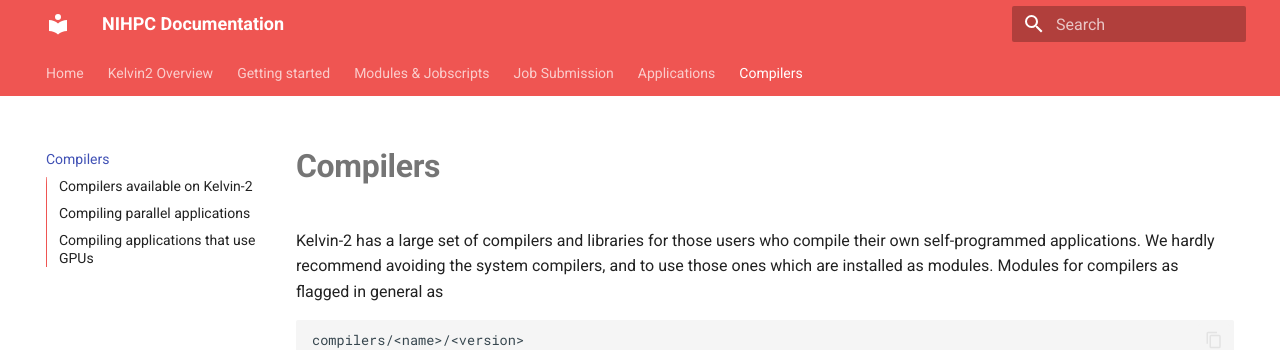
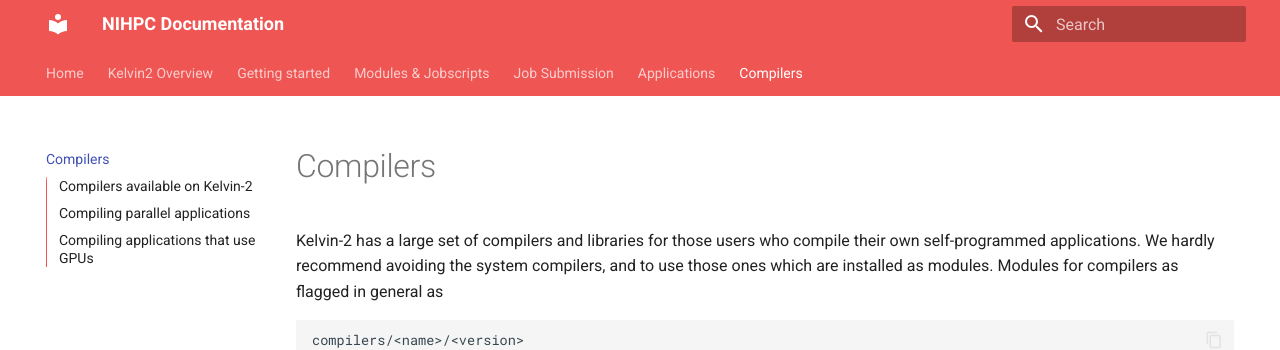
Before and after one commit to ethanbradley/nihpc-documentation, an MkDocs documentation site: the page built from docs/Compilers.md, in a window 1280 px wide. Shown: the top 350 px of the page. Built offline with MkDocs 1.6.1 and Material for MkDocs 9.7.7, drawn with Linux system fonts in a browser that asks for light colours.

```diff
--- a/docs/Compilers.md
+++ b/docs/Compilers.md
@@ -1,4 +1,4 @@
-# **Compilers**
+# Compilers
 
 Kelvin-2 has a large set of compilers and libraries for those users who compile their own self-programmed applications.
 We hardly recommend avoiding the system compilers, and to use those ones which are installed as modules. Modules for compilers as flagged in general as
```
